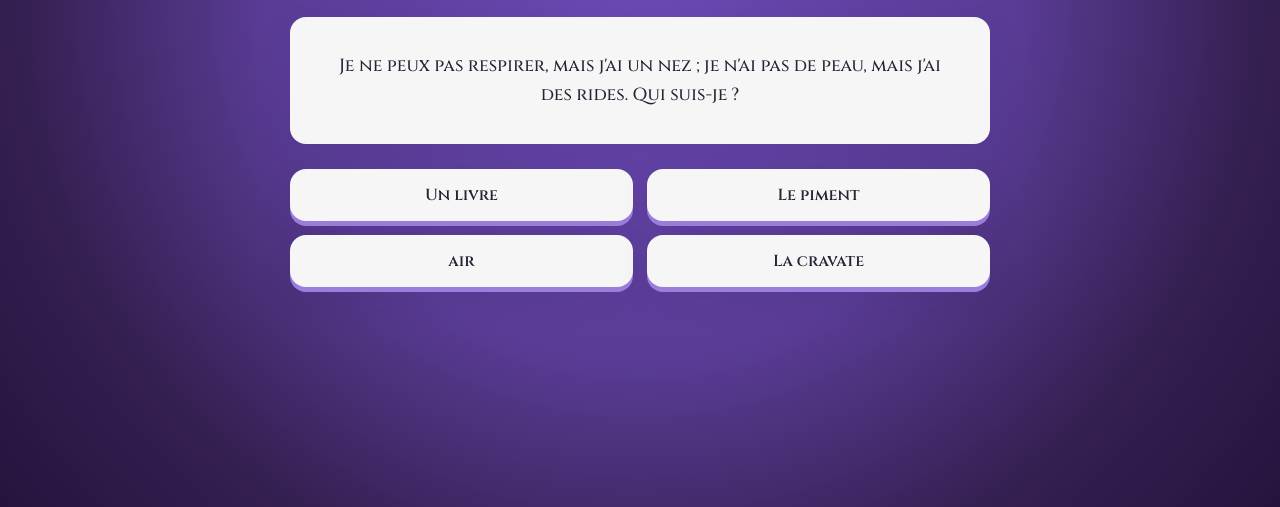
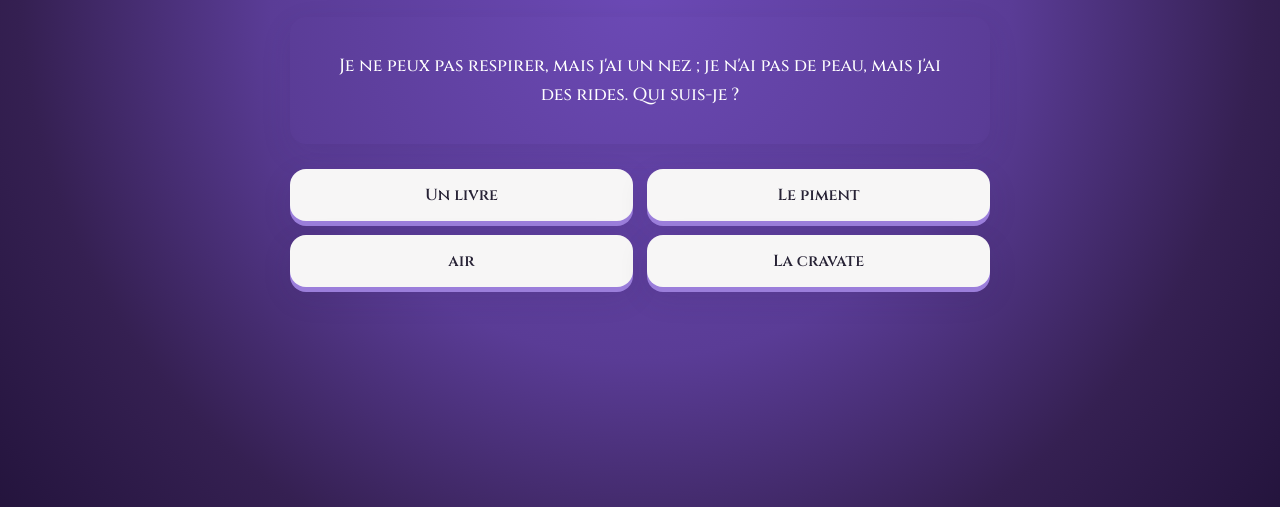
Before and after one commit to valorjeannelle/jeu-de-devinettes-myst-rieuses, a plain HTML site: page index.html in a window 1280 px wide. Both pictures are taken after a click on the button "Commencer". Shown: the part 293-800 px from the top of the page. Drawn offline with nearby package versions, Linux system fonts and the light colour scheme.

Commit message:
Update style.css

```diff
--- a/style.css
+++ b/style.css
@@ -195,7 +195,7 @@ background:
     padding: 30px 24px;
     margin-bottom: 25px;
 
-    background: var(--couleur-carte);
+    background: transparent ;
 
     border-radius: var(--rayon);
 
@@ -205,7 +205,7 @@ background:
 #devinette {
     margin: 0;
 
-    color: var(--couleur-texte);
+    color: white;
 
     font-size: 1.1rem;
     line-height: 1.6;
```
